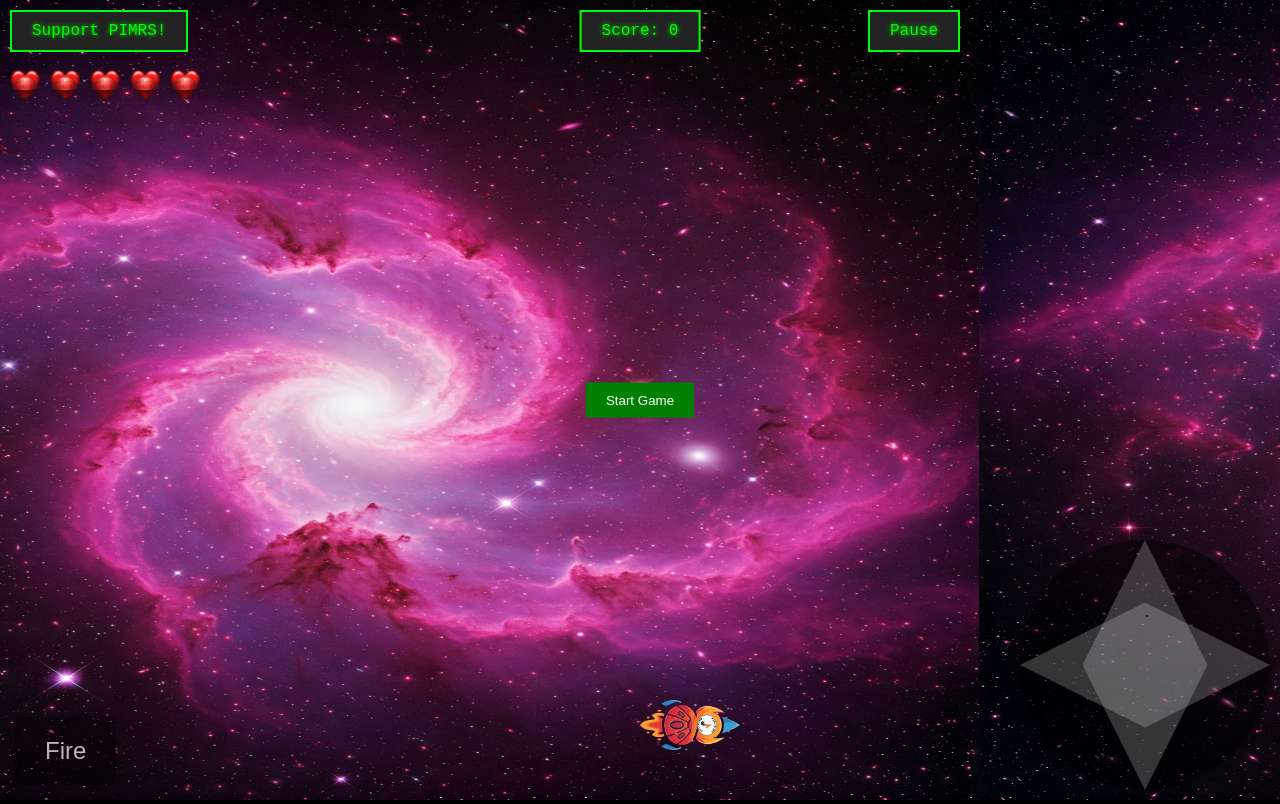
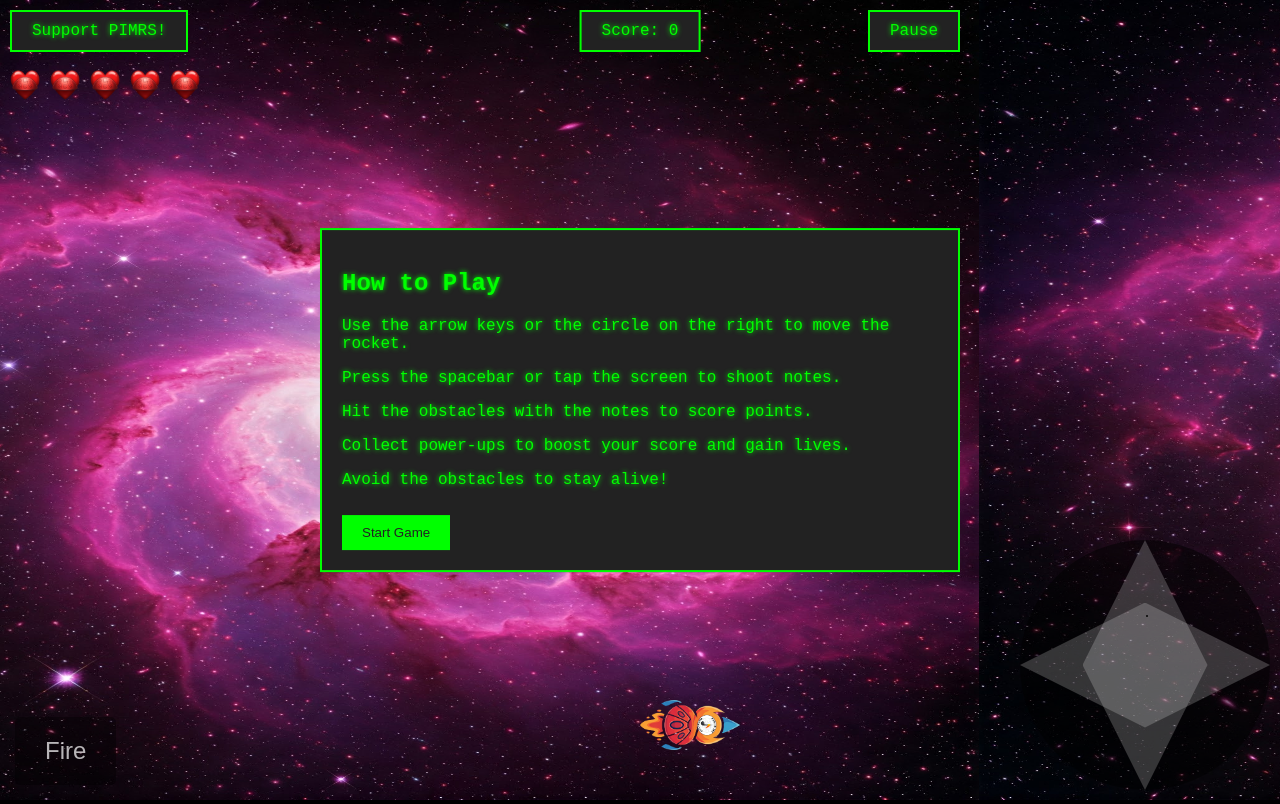
Before and after one commit to irwinwilliams/pan-is-my-rocket-ship, a plain HTML site: page index.html in a window 1280 px wide. Drawn offline with Linux system fonts and the light colour scheme.

Commit message:
Add instructions

```diff
--- a/entities/gameManager.js
+++ b/entities/gameManager.js
@@ -40,6 +40,7 @@ export function showGameOverBanner() {
 export function resetGame() {
     gameVariables.setLives(5);
     gameVariables.setGameOver(false);
+    gameVariables.setScore(0);
 
     rocket.x = window.innerWidth / 2;
     rocket.y = window.innerHeight - 100;
@@ -73,12 +74,22 @@ startbutton.addEventListener('click', () => {
 document.body.appendChild(startbutton);
 
 export function showStartGameButton() {
+    const instructionsBox = document.getElementById('instructions-box');
+    instructionsBox.style.display = 'block'; // Show instructions
+    //startbutton.style.display = 'block';
 
+    const closeButton = document.getElementById('close-instructions');
+    closeButton.addEventListener('click', () => {
+        instructionsBox.style.display = 'none'; // Hide instructions
+        startbutton.style.display = 'none';
+        //document.body.removeChild(startbutton); // Remove start button
+        startGame(); // Start the game
+    });
 }
 
 export function startGame() {
     gameVariables.setGameStarted(true);
     if (startbutton) {
-        document.body.removeChild(startbutton);
+        //document.body.removeChild(startbutton);
     }
 }
--- a/index.html
+++ b/index.html
@@ -201,10 +201,45 @@
     text-shadow: 0 0 5px #0f0; /* Green text shadow */
     cursor: pointer;
 }
+#instructions-box {
+    position: absolute;
+    top: 50%;
+    left: 50%;
+    transform: translate(-50%, -50%);
+    background-color: #222;
+    color: #0f0;
+    padding: 20px;
+    font-family: 'Press Start 2P', monospace;
+    font-size: 16px;
+    border: 2px solid #0f0;
+    text-shadow: 0 0 5px #0f0;
+    z-index: 100; /* Ensure it's on top */
+    display: none; /* Initially hidden */
+    max-height: 80vh; /* Limit height to 80% of viewport height */
+    overflow-y: auto; /* Add vertical scroll if content overflows */
+}
+
+#close-instructions {
+    background-color: #0f0;
+    color: #222;
+    border: none;
+    padding: 10px 20px;
+    margin-top: 10px;
+    cursor: pointer;
+}
     </style>
 </head>
 
 <body>
+    <div id="instructions-box">
+        <h2>How to Play</h2>
+        <p>Use the arrow keys or the circle on the right to move the rocket.</p>
+        <p>Press the spacebar or tap the screen to shoot notes.</p>
+        <p>Hit the obstacles with the notes to score points.</p>
+        <p>Collect power-ups to boost your score and gain lives.</p>
+        <p>Avoid the obstacles to stay alive!</p>
+        <button id="close-instructions">Start Game</button>
+    </div>
     <a id="shop-button" href="https://www.redbubble.com/shop/ap/168702061" target="_blank">Support PIMRS!</a>
     <div id="info-console"></div>
     <div id="score-console">Score: 0</div>
```
Also changed, not shown: 1 other file.
